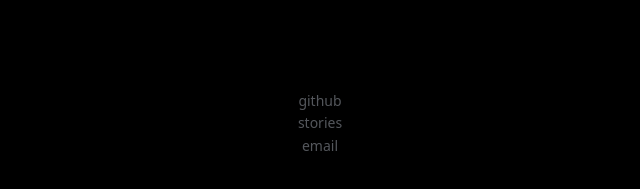
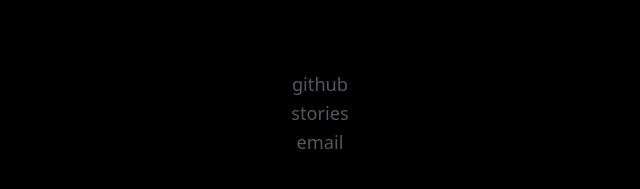
Before and after one commit to raidastauras/codecat-frontend, a Vue app: page / in a window 1280 px wide. Shown: the part 563-752 px from the top of the page, without its empty margins (320-960 px from the left). Built offline with nearby package versions, Linux system fonts and the light colour scheme.

Commit message:
increase font size

```diff
--- a/src/App.vue
+++ b/src/App.vue
@@ -35,7 +35,7 @@
       </div>
     </div>
     <div style="position: absolute; bottom: 10%; left: 0; right: 0">
-      <div :style="isMobile ? 'font-size: 1.3em;' : ''">
+      <div :style="'font-size: 1.3em;'">
         <a href="https://github.com/RaidasGrisk" target="_blank">github</a><br>
         <a href="https://raidasgrisk.github.io/" target="_blank">stories</a><br>
         <n-tooltip placement="bottom" trigger="click" :show-arrow="false">
```
